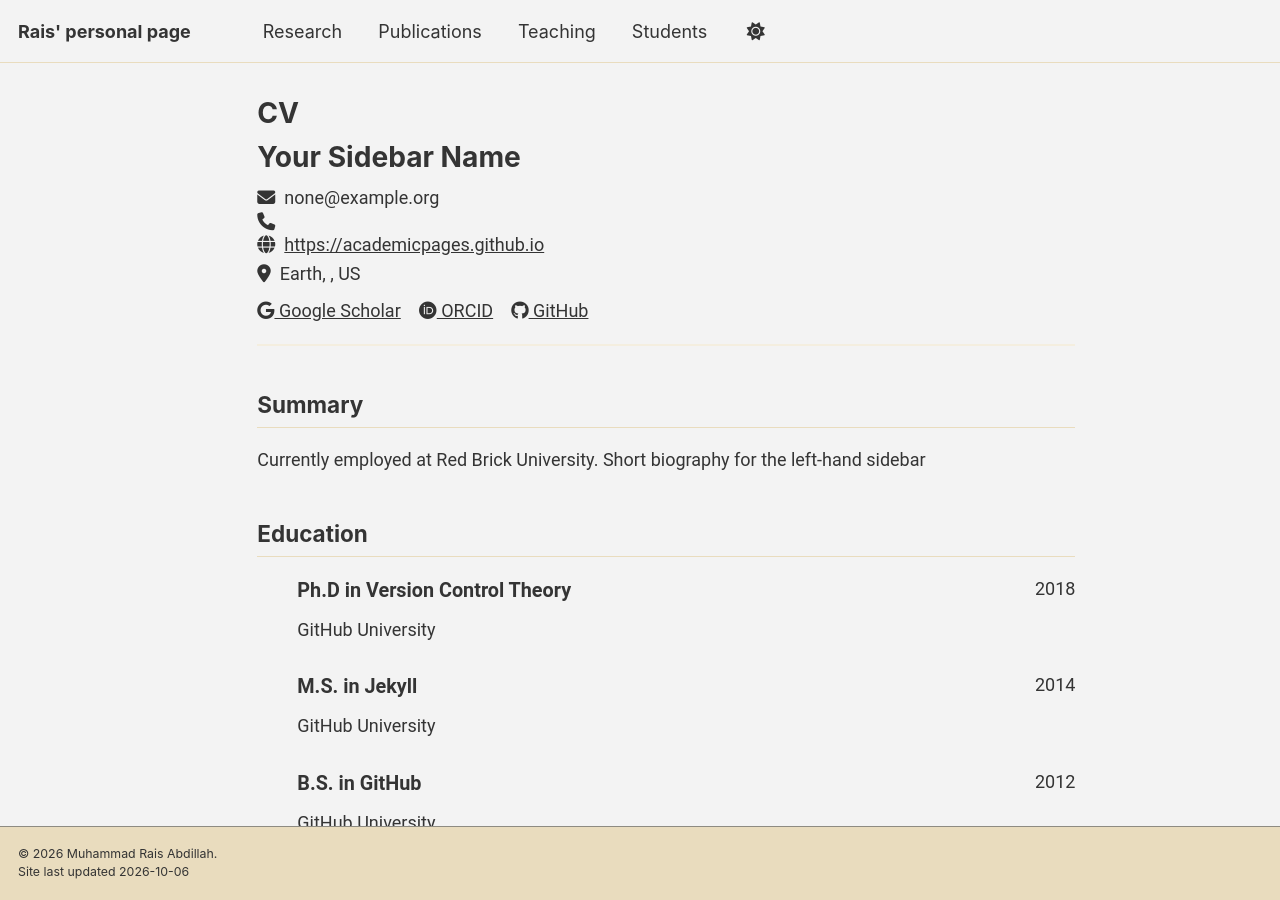
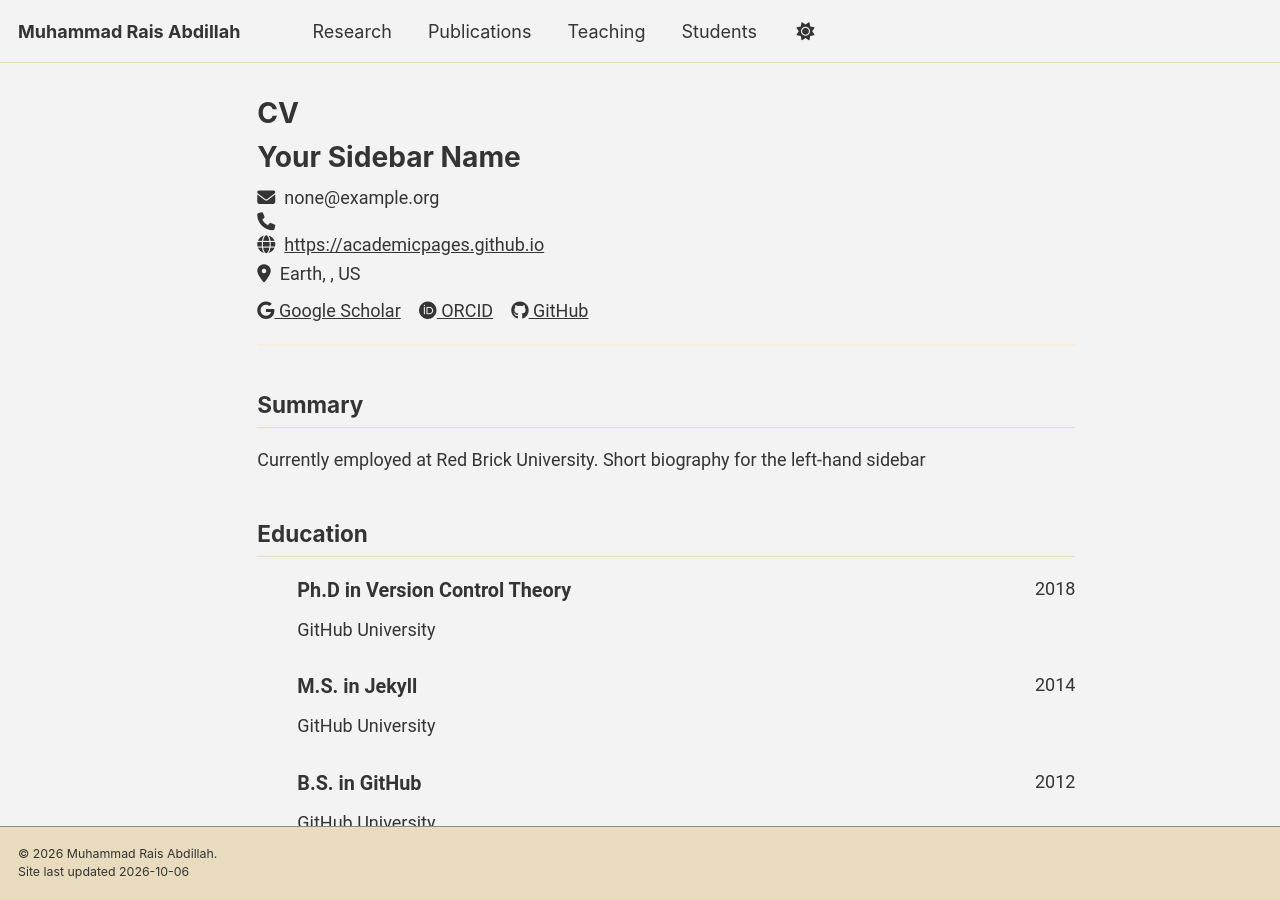
Before and after one commit to m-rais-abdillah/m-rais-abdillah.github.io, a Jekyll site: the page built from _pages/cv-json.md, in a window 1280 px wide and 900 px high. Built offline with Jekyll 4.4.1, drawn with Linux system fonts in a browser that asks for light colours; a style sheet for code colours, icons or effects is not loaded; some of the changed lines change nothing that is shown.

Commit message:
Add files via upload

```diff
--- a/_config.yml
+++ b/_config.yml
@@ -9,7 +9,7 @@
 # Basic Site Settings
 locale                   : "en-US"
 site_theme               : "dirt" # The available themes options are "default", "air", "sunrise", "mint", "dirt" and "contrast"
-title                    : "Rais' personal page"
+title                    : "Muhammad Rais Abdillah"
 title_separator          : "-"
 name                     : &name "Muhammad Rais Abdillah"
 description              : &description "Your Name's academic portfolio"   # Update this with a general description of your site, this is the default if not overridden by a page
@@ -24,7 +24,7 @@
 author:
   # Biographic information
   avatar           : "kapibara.jpg"
-  name             : "Muhammad Rais Abdillah"
+  name             : "Rais"
   pronouns         : # example: "she/her"
   bio              : "Weather and climate researcher"
   location         : "Faculty of Earth Sciences and Technology"
@@ -93,6 +93,10 @@
     title: 'Journal Articles'
   proceeding:
     title: 'Conference Papers'
+  preprint:
+    title: 'Preprints'
+  book:
+    title: 'Books'
 
 # Site Settings
 teaser                   :  # filename of teaser fallback teaser image placed in /images/ for social media previews
```
Also changed, not shown: Gemfile.lock (added), 1 other file.
